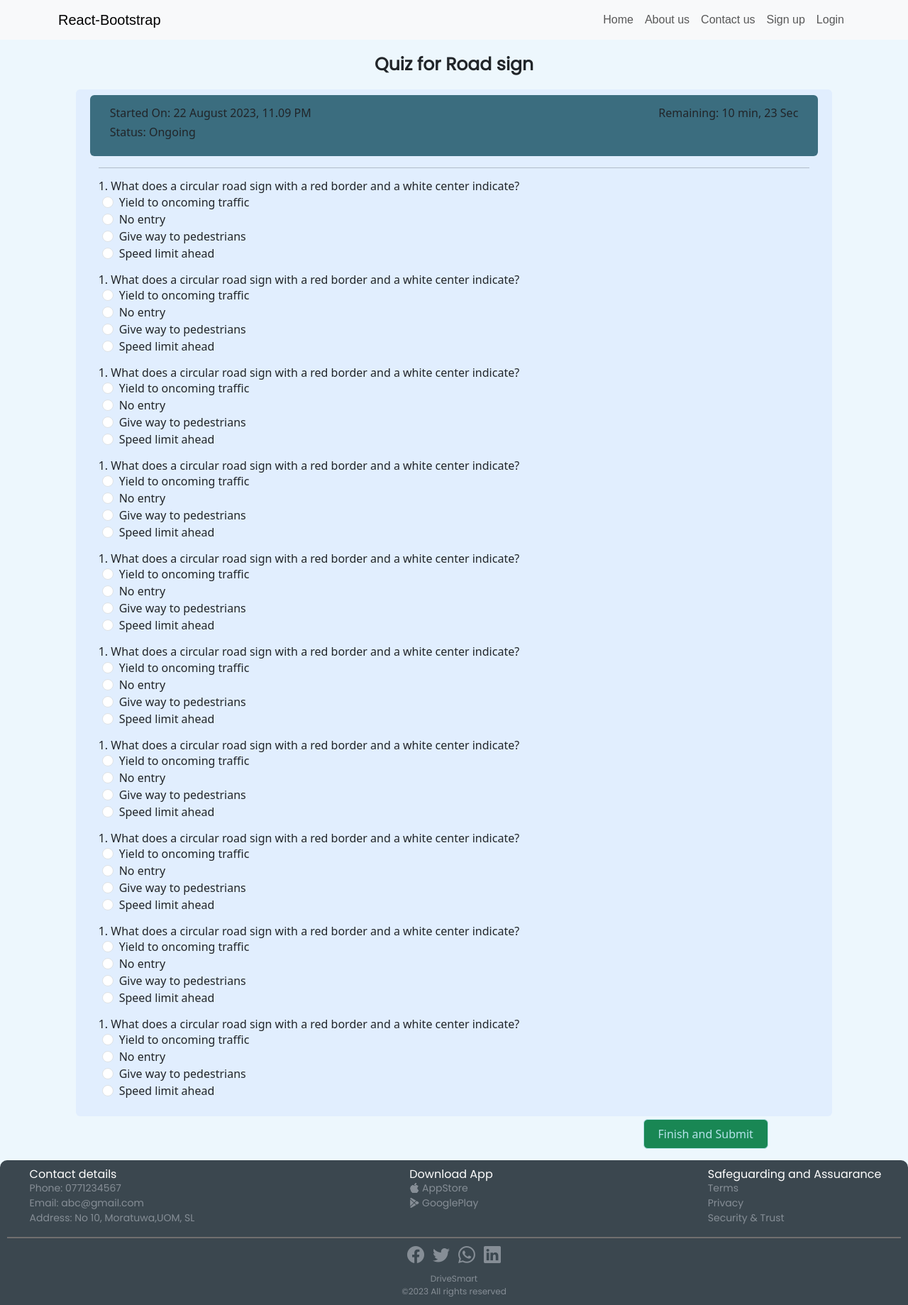
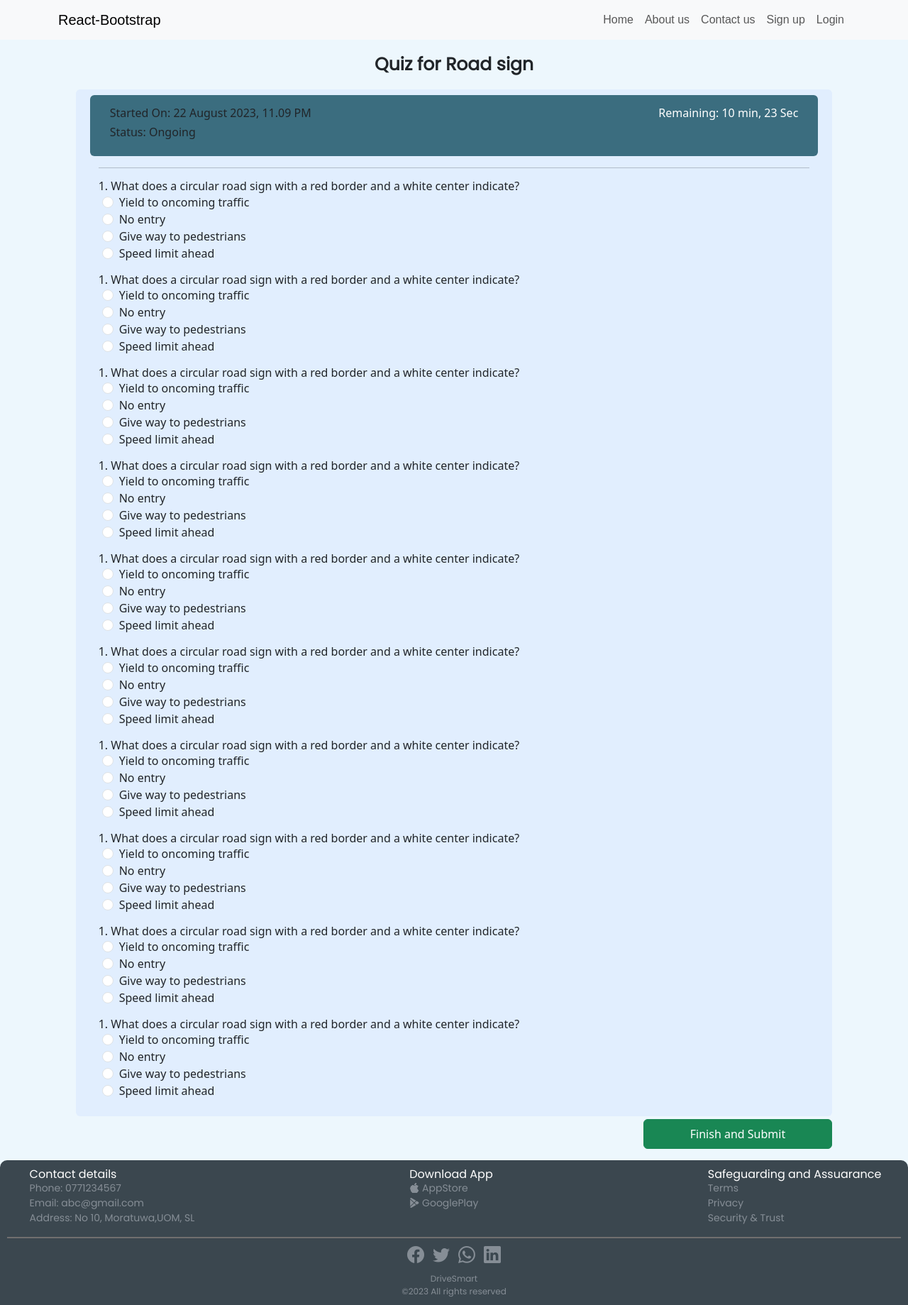
Before and after one commit to Luxshan2000/drivers-license-test-application, a React (Create React App) app in the folder webapp/: page /quiz/exam in a window 1280 px wide. Shown: the whole page at 71% size. Built offline with nearby package versions, Linux system fonts and the light colour scheme.

Commit message:
reviewed-style

```diff
--- a/webapp/src/assets/CSS/dashboardStyle.css
+++ b/webapp/src/assets/CSS/dashboardStyle.css
@@ -75,7 +75,7 @@
     color: var(--color-white);
   }
 
- .btn {
+ .dashboard__container .btn {
     width: 22vh;
     display: inline-block;
     color: var(--color-primary);
@@ -86,20 +86,20 @@
     transition: var(--transition);
   }
 
-.btn:hover {
+  .dashboard__container .btn:hover {
     background: var(--color-primary);
     color: var(--color-black);
     border-color: transparent;
     /* padding-left: 2rem; */
   }
 
-  .btn:focus {
+  .dashboard__container .btn:focus {
     background-color: var(--color-primary);
     color: var(--color-black);
     border-color: transparent;
   }
 
-  .btn-primary {
+  .dashboard__container .btn-primary {
     /* background: var(--color-bg); */
     padding-left: 1rem;
     color: var(--color-black);
--- a/webapp/src/views/Exam.js
+++ b/webapp/src/views/Exam.js
@@ -18,7 +18,7 @@ function Exam() {
                             <h6>Status: Ongoing</h6>
                         </div>
                         <div className='col-12 col-md-3 col-lg-3 text-md-end text-lg-end'>
-                            <h6>Remaining: 10 min, 23 Sec</h6>
+                            <h6 className=' text-white'>Remaining: 10 min, 23 Sec</h6>
                         </div>
                     </div>
                     <div>
@@ -40,9 +40,9 @@ function Exam() {
         <div className=' row mt-1'>
             <div className=' container-fluid' >
                 <div className=' row'>
-                    <div className=' col-6 col-md-8 col-lg-9  text-start'>
+                    <div className='  col-6 col-md-8 col-lg-9  text-start'>
                     </div>
-                    <button className=' btn-success col-6 btn col-md-4 col-lg-3 rounded-2 p-2  text-center'>
+                    <button className=' btn-success btn col-6   col-md-4 col-lg-3 rounded-2 p-2  text-center'>
                         Finish and Submit
                     </button>
                 </div>
```
